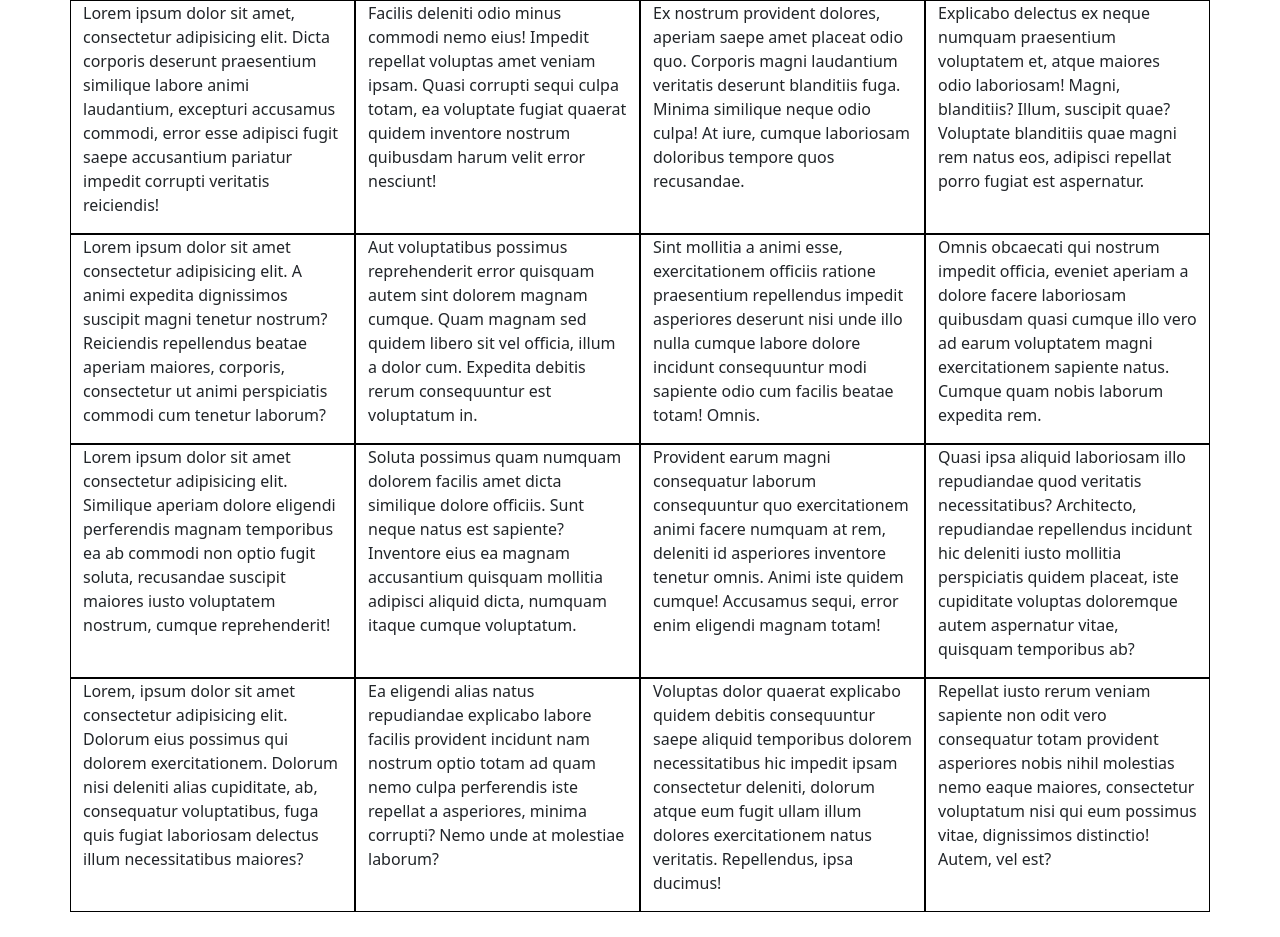
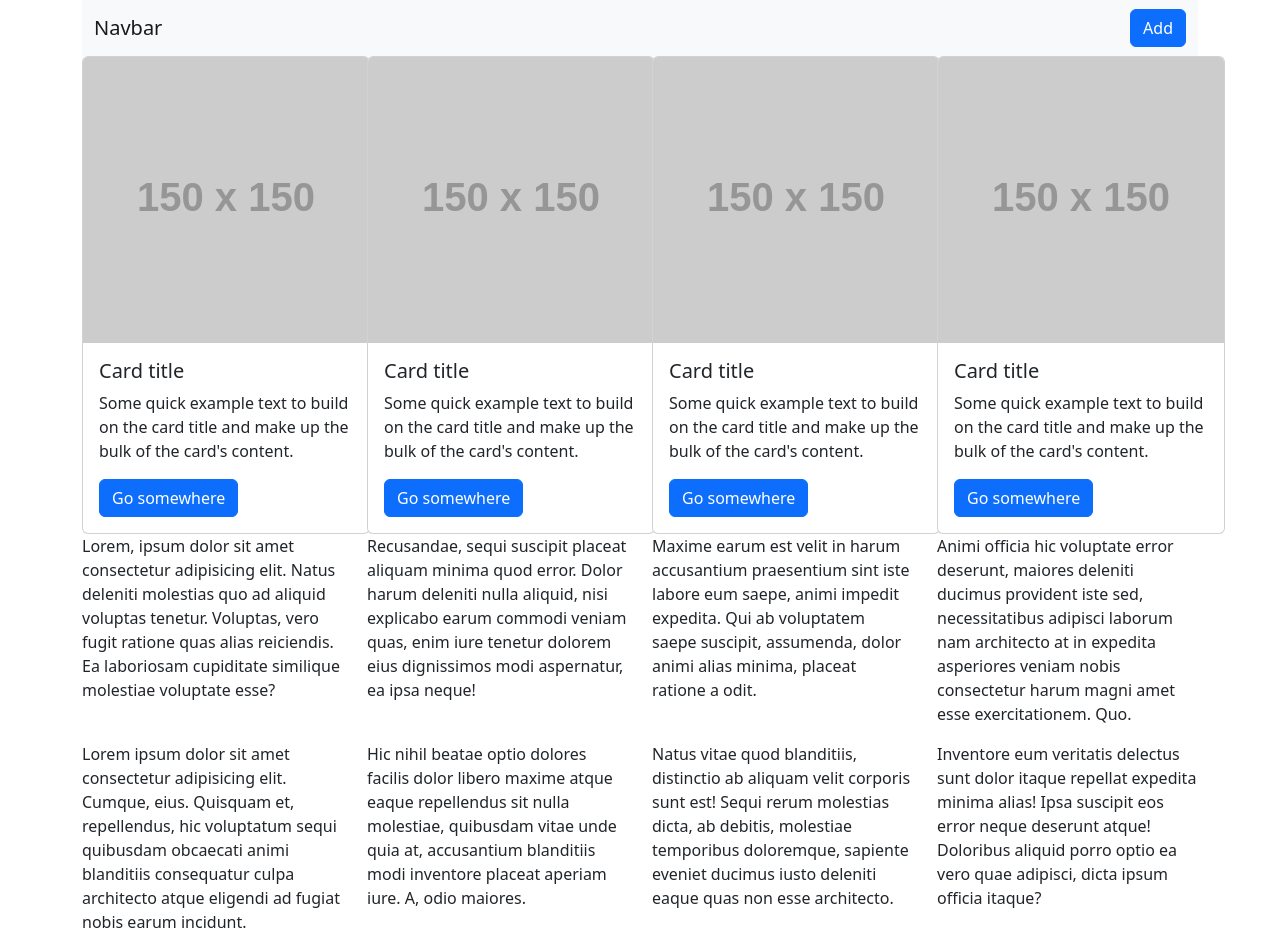
Before and after one commit to digitalartcrew/vr21, a plain HTML site: page bootstrap.html in a window 1280 px wide. Shown: the top 937 px of the page. Before the commit the page ends 912 px from the top, so only its background shows below. Drawn offline with nearby package versions, Linux system fonts and the light colour scheme; placeholder pictures from the web are drawn by us.

Commit message:
added bs

```diff
--- a/bootstrap.html
+++ b/bootstrap.html
@@ -17,148 +17,294 @@
       crossorigin="anonymous"
     />
 
-    <style>
+    <!-- <style>
       .col-md-3 {
         border: solid 1px black;
       }
-    </style>
+    </style> -->
   </head>
+
+  <!-- Add a navbar with a button that says "Add" -->
+  <!-- when add button is clicked a modal will appear with a form to add new data -->
+  <!-- Form should have an input for image, title and description -->
+  <!-- add save button to add form  -->
+  <!-- replace column text with cards and image, title and desciption -->
+  <!-- Each card will have an update and delete button -->
+  <!-- When update is clicked a modal is opened with form that has update inputs  and a save button -->
+  <!-- When delete button is clicked, a modal will ask "Are you sure you want to delete? - there will be two buttons that say "Confirm or Cancel"" -->
 
   <body>
     <div class="container">
+      <nav class="navbar navbar-light bg-light">
+        <div class="container-fluid">
+          <a class="navbar-brand">Navbar</a>
+
+          <!-- Button trigger modal -->
+          <button
+            type="button"
+            class="btn btn-primary"
+            data-bs-toggle="modal"
+            data-bs-target="#exampleModal"
+          >
+            Add
+          </button>
+
+          <!-- Modal -->
+          <div
+            class="modal fade"
+            id="exampleModal"
+            tabindex="-1"
+            aria-labelledby="exampleModalLabel"
+            aria-hidden="true"
+          >
+            <div class="modal-dialog">
+              <div class="modal-content">
+                <div class="modal-header">
+                  <h5 class="modal-title" id="exampleModalLabel">
+                    Modal title
+                  </h5>
+                  <button
+                    type="button"
+                    class="btn-close"
+                    data-bs-dismiss="modal"
+                    aria-label="Close"
+                  ></button>
+                </div>
+                <div class="modal-body">
+                  <form>
+                    <div class="mb-3">
+                      <label for="exampleInputEmail1" class="form-label"
+                        >Email address</label
+                      >
+                      <input
+                        type="email"
+                        class="form-control"
+                        id="exampleInputEmail1"
+                        aria-describedby="emailHelp"
+                      />
+                      <div id="emailHelp" class="form-text">
+                        We'll never share your email with anyone else.
+                      </div>
+                    </div>
+                    <div class="mb-3">
+                      <label for="exampleInputPassword1" class="form-label"
+                        >Password</label
+                      >
+                      <input
+                        type="password"
+                        class="form-control"
+                        id="exampleInputPassword1"
+                      />
+                    </div>
+                    <div class="mb-3 form-check">
+                      <input
+                        type="checkbox"
+                        class="form-check-input"
+                        id="exampleCheck1"
+                      />
+                      <label class="form-check-label" for="exampleCheck1"
+                        >Check me out</label
+                      >
+                    </div>
+                    <button type="submit" class="btn btn-primary">
+                      Submit
+                    </button>
+                  </form>
+                </div>
+                <div class="modal-footer">
+                  <button
+                    type="button"
+                    class="btn btn-secondary"
+                    data-bs-dismiss="modal"
+                  >
+                    Close
+                  </button>
+                  <button type="button" class="btn btn-primary">
+                    Save changes
+                  </button>
+                </div>
+              </div>
+            </div>
+          </div>
+        </div>
+      </nav>
+      <div class="row">
+        <div class="col-md-3">
+          <div class="card" style="width: 18rem">
+            <img
+              src="https://via.placeholder.com/150
+
+C/O https://placeholder.com/"
+              class="card-img-top"
+              alt="..."
+            />
+            <div class="card-body">
+              <h5 class="card-title">Card title</h5>
+              <p class="card-text">
+                Some quick example text to build on the card title and make up
+                the bulk of the card's content.
+              </p>
+              <a href="#" class="btn btn-primary">Go somewhere</a>
+            </div>
+          </div>
+        </div>
+        <div class="col-md-3">
+          <div class="card" style="width: 18rem">
+            <img
+              src="https://via.placeholder.com/150
+
+C/O https://placeholder.com/"
+              class="card-img-top"
+              alt="..."
+            />
+            <div class="card-body">
+              <h5 class="card-title">Card title</h5>
+              <p class="card-text">
+                Some quick example text to build on the card title and make up
+                the bulk of the card's content.
+              </p>
+              <a href="#" class="btn btn-primary">Go somewhere</a>
+            </div>
+          </div>
+        </div>
+        <div class="col-md-3">
+          <div class="card" style="width: 18rem">
+            <img
+              src="https://via.placeholder.com/150
+
+C/O https://placeholder.com/"
+              class="card-img-top"
+              alt="..."
+            />
+            <div class="card-body">
+              <h5 class="card-title">Card title</h5>
+              <p class="card-text">
+                Some quick example text to build on the card title and make up
+                the bulk of the card's content.
+              </p>
+              <a href="#" class="btn btn-primary">Go somewhere</a>
+            </div>
+          </div>
+        </div>
+        <div class="col-md-3">
+          <div class="card" style="width: 18rem">
+            <img
+              src="https://via.placeholder.com/150
+
+C/O https://placeholder.com/"
+              class="card-img-top"
+              alt="..."
+            />
+            <div class="card-body">
+              <h5 class="card-title">Card title</h5>
+              <p class="card-text">
+                Some quick example text to build on the card title and make up
+                the bulk of the card's content.
+              </p>
+              <a href="#" class="btn btn-primary">Go somewhere</a>
+            </div>
+          </div>
+        </div>
+      </div>
       <div class="row">
         <div class="col-md-3">
           <p>
-            Lorem ipsum dolor sit amet, consectetur adipisicing elit. Dicta
-            corporis deserunt praesentium similique labore animi laudantium,
-            excepturi accusamus commodi, error esse adipisci fugit saepe
-            accusantium pariatur impedit corrupti veritatis reiciendis!
+            Lorem, ipsum dolor sit amet consectetur adipisicing elit. Natus
+            deleniti molestias quo ad aliquid voluptas tenetur. Voluptas, vero
+            fugit ratione quas alias reiciendis. Ea laboriosam cupiditate
+            similique molestiae voluptate esse?
           </p>
         </div>
         <div class="col-md-3">
           <p>
-            Facilis deleniti odio minus commodi nemo eius! Impedit repellat
-            voluptas amet veniam ipsam. Quasi corrupti sequi culpa totam, ea
-            voluptate fugiat quaerat quidem inventore nostrum quibusdam harum
-            velit error nesciunt!
+            Recusandae, sequi suscipit placeat aliquam minima quod error. Dolor
+            harum deleniti nulla aliquid, nisi explicabo earum commodi veniam
+            quas, enim iure tenetur dolorem eius dignissimos modi aspernatur, ea
+            ipsa neque!
           </p>
         </div>
         <div class="col-md-3">
           <p>
-            Ex nostrum provident dolores, aperiam saepe amet placeat odio quo.
-            Corporis magni laudantium veritatis deserunt blanditiis fuga. Minima
-            similique neque odio culpa! At iure, cumque laboriosam doloribus
-            tempore quos recusandae.
+            Maxime earum est velit in harum accusantium praesentium sint iste
+            labore eum saepe, animi impedit expedita. Qui ab voluptatem saepe
+            suscipit, assumenda, dolor animi alias minima, placeat ratione a
+            odit.
           </p>
         </div>
         <div class="col-md-3">
           <p>
-            Explicabo delectus ex neque numquam praesentium voluptatem et, atque
-            maiores odio laboriosam! Magni, blanditiis? Illum, suscipit quae?
-            Voluptate blanditiis quae magni rem natus eos, adipisci repellat
-            porro fugiat est aspernatur.
+            Animi officia hic voluptate error deserunt, maiores deleniti ducimus
+            provident iste sed, necessitatibus adipisci laborum nam architecto
+            at in expedita asperiores veniam nobis consectetur harum magni amet
+            esse exercitationem. Quo.
           </p>
         </div>
       </div>
       <div class="row">
         <div class="col-md-3">
           <p>
-            Lorem ipsum dolor sit amet consectetur adipisicing elit. A animi
-            expedita dignissimos suscipit magni tenetur nostrum? Reiciendis
-            repellendus beatae aperiam maiores, corporis, consectetur ut animi
-            perspiciatis commodi cum tenetur laborum?
+            Lorem ipsum dolor sit amet consectetur adipisicing elit. Cumque,
+            eius. Quisquam et, repellendus, hic voluptatum sequi quibusdam
+            obcaecati animi blanditiis consequatur culpa architecto atque
+            eligendi ad fugiat nobis earum incidunt.
           </p>
         </div>
         <div class="col-md-3">
           <p>
-            Aut voluptatibus possimus reprehenderit error quisquam autem sint
-            dolorem magnam cumque. Quam magnam sed quidem libero sit vel
-            officia, illum a dolor cum. Expedita debitis rerum consequuntur est
-            voluptatum in.
+            Hic nihil beatae optio dolores facilis dolor libero maxime atque
+            eaque repellendus sit nulla molestiae, quibusdam vitae unde quia at,
+            accusantium blanditiis modi inventore placeat aperiam iure. A, odio
+            maiores.
           </p>
         </div>
         <div class="col-md-3">
           <p>
-            Sint mollitia a animi esse, exercitationem officiis ratione
-            praesentium repellendus impedit asperiores deserunt nisi unde illo
-            nulla cumque labore dolore incidunt consequuntur modi sapiente odio
-            cum facilis beatae totam! Omnis.
+            Natus vitae quod blanditiis, distinctio ab aliquam velit corporis
+            sunt est! Sequi rerum molestias dicta, ab debitis, molestiae
+            temporibus doloremque, sapiente eveniet ducimus iusto deleniti eaque
+            quas non esse architecto.
           </p>
         </div>
         <div class="col-md-3">
           <p>
-            Omnis obcaecati qui nostrum impedit officia, eveniet aperiam a
-            dolore facere laboriosam quibusdam quasi cumque illo vero ad earum
-            voluptatem magni exercitationem sapiente natus. Cumque quam nobis
-            laborum expedita rem.
+            Inventore eum veritatis delectus sunt dolor itaque repellat expedita
+            minima alias! Ipsa suscipit eos error neque deserunt atque!
+            Doloribus aliquid porro optio ea vero quae adipisci, dicta ipsum
+            officia itaque?
           </p>
         </div>
       </div>
       <div class="row">
         <div class="col-md-3">
           <p>
-            Lorem ipsum dolor sit amet consectetur adipisicing elit. Similique
-            aperiam dolore eligendi perferendis magnam temporibus ea ab commodi
-            non optio fugit soluta, recusandae suscipit maiores iusto voluptatem
-            nostrum, cumque reprehenderit!
+            Lorem ipsum dolor sit amet consectetur adipisicing elit. Soluta
+            omnis hic reprehenderit consequatur incidunt laudantium assumenda
+            enim illum repudiandae vitae animi, facilis voluptate porro ut non
+            eius nam eos libero!
           </p>
         </div>
         <div class="col-md-3">
           <p>
-            Soluta possimus quam numquam dolorem facilis amet dicta similique
-            dolore officiis. Sunt neque natus est sapiente? Inventore eius ea
-            magnam accusantium quisquam mollitia adipisci aliquid dicta, numquam
-            itaque cumque voluptatum.
+            Fugiat molestiae ipsa voluptatem blanditiis explicabo alias in.
+            Neque, ut. Quaerat veritatis placeat, tenetur assumenda vitae
+            ratione in quae ipsam labore harum atque facere autem. Assumenda rem
+            voluptates adipisci nostrum?
           </p>
         </div>
         <div class="col-md-3">
           <p>
-            Provident earum magni consequatur laborum consequuntur quo
-            exercitationem animi facere numquam at rem, deleniti id asperiores
-            inventore tenetur omnis. Animi iste quidem cumque! Accusamus sequi,
-            error enim eligendi magnam totam!
+            Odit similique nesciunt nam sequi tempora quis accusantium maiores
+            rem quos libero ipsa molestias, repellendus repellat ipsum culpa
+            voluptatibus id fuga ad? Voluptatibus at, iure veniam numquam id
+            officia libero.
           </p>
         </div>
         <div class="col-md-3">
           <p>
-            Quasi ipsa aliquid laboriosam illo repudiandae quod veritatis
-            necessitatibus? Architecto, repudiandae repellendus incidunt hic
-            deleniti iusto mollitia perspiciatis quidem placeat, iste cupiditate
-            voluptas doloremque autem aspernatur vitae, quisquam temporibus ab?
-          </p>
-        </div>
-      </div>
-      <div class="row">
-        <div class="col-md-3">
-          <p>
-            Lorem, ipsum dolor sit amet consectetur adipisicing elit. Dolorum
-            eius possimus qui dolorem exercitationem. Dolorum nisi deleniti
-            alias cupiditate, ab, consequatur voluptatibus, fuga quis fugiat
-            laboriosam delectus illum necessitatibus maiores?
-          </p>
-        </div>
-        <div class="col-md-3">
-          <p>
-            Ea eligendi alias natus repudiandae explicabo labore facilis
-            provident incidunt nam nostrum optio totam ad quam nemo culpa
-            perferendis iste repellat a asperiores, minima corrupti? Nemo unde
-            at molestiae laborum?
-          </p>
-        </div>
-        <div class="col-md-3">
-          <p>
-            Voluptas dolor quaerat explicabo quidem debitis consequuntur saepe
-            aliquid temporibus dolorem necessitatibus hic impedit ipsam
-            consectetur deleniti, dolorum atque eum fugit ullam illum dolores
-            exercitationem natus veritatis. Repellendus, ipsa ducimus!
-          </p>
-        </div>
-        <div class="col-md-3">
-          <p>
-            Repellat iusto rerum veniam sapiente non odit vero consequatur totam
-            provident asperiores nobis nihil molestias nemo eaque maiores,
-            consectetur voluptatum nisi qui eum possimus vitae, dignissimos
-            distinctio! Autem, vel est?
+            Cum eius neque maiores quo necessitatibus eaque ad ipsam
+            perspiciatis alias ea libero facere corporis, assumenda, molestias
+            reprehenderit iusto similique ipsum nihil beatae asperiores
+            laudantium architecto. At inventore accusantium laboriosam!
           </p>
         </div>
       </div>
```
